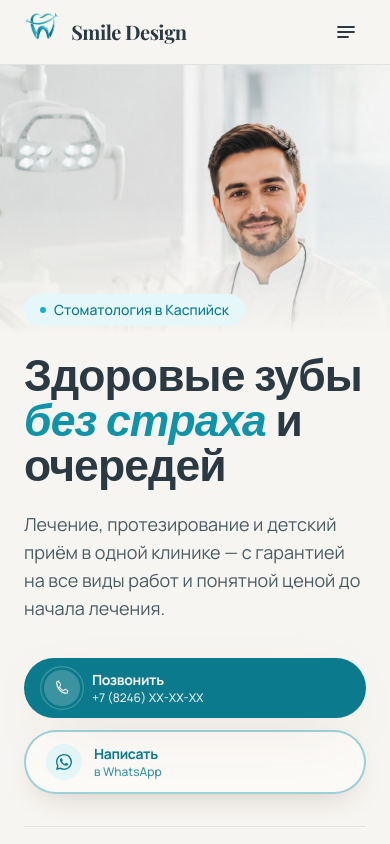
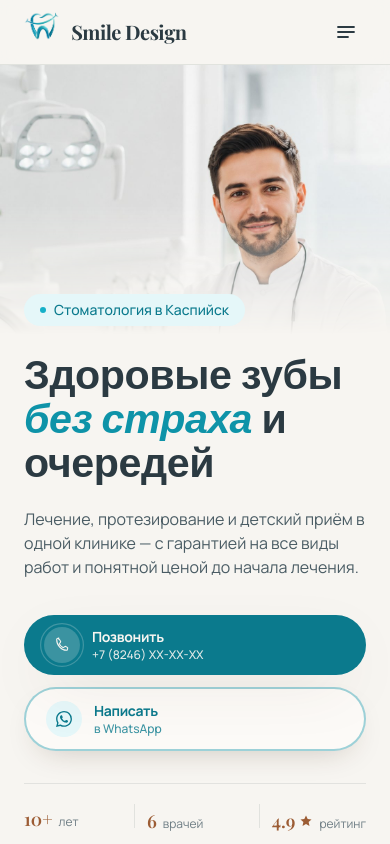
Before and after one commit to djalaev222-arch/smile-design-landing, a Next.js app: page / in a window 390 px wide. Shown: the top 844 px of the page. Built offline with nearby package versions, Linux system fonts and the light colour scheme.

Commit message:
fix: shrink mobile hero headline/paragraph, capitalize page title

```diff
--- a/app/layout.tsx
+++ b/app/layout.tsx
@@ -17,7 +17,7 @@ const body = Manrope({
 });
 
 export const metadata: Metadata = {
-  title: "Smile Design — стоматология в Каспийске",
+  title: "Smile Design — Стоматология в Каспийске",
   description:
     "Здоровые зубы без страха и очередей. Лечение, протезирование и детский приём в стоматологии Smile Design, Каспийск.",
 };
--- a/components/hero/Hero.tsx
+++ b/components/hero/Hero.tsx
@@ -39,7 +39,7 @@ export default function Hero() {
               Стоматология в {CLINIC.city}
             </motion.span>
 
-            <h1 className="font-display text-hero font-semibold text-ink">
+            <h1 className="font-display text-hero-sm font-semibold text-ink lg:text-hero">
               {["Здоровые зубы"].map((line, i) => (
                 <motion.span
                   key={line}
@@ -67,7 +67,7 @@ export default function Hero() {
               initial={{ opacity: 0, y: 14 }}
               animate={{ opacity: 1, y: 0 }}
               transition={{ duration: 0.6, delay: 0.5 }}
-              className="mt-6 max-w-xl font-body text-lg text-ink-soft sm:text-xl"
+              className="mt-6 max-w-xl font-body text-base text-ink-soft sm:text-lg lg:text-xl"
             >
               Лечение, протезирование и детский приём в одной клинике —
               с гарантией на все виды работ и понятной ценой до начала лечения.
--- a/tailwind.config.ts
+++ b/tailwind.config.ts
@@ -49,6 +49,7 @@ const config: Config = {
       },
       fontSize: {
         hero: ["clamp(2.75rem, 2rem + 3.2vw, 5.25rem)", { lineHeight: "1.02", letterSpacing: "-0.02em" }],
+        "hero-sm": ["clamp(2rem, 1.6rem + 4vw, 2.75rem)", { lineHeight: "1.08", letterSpacing: "-0.01em" }],
       },
       spacing: {
         section: "clamp(3rem, 2rem + 4vw, 7rem)",
```
